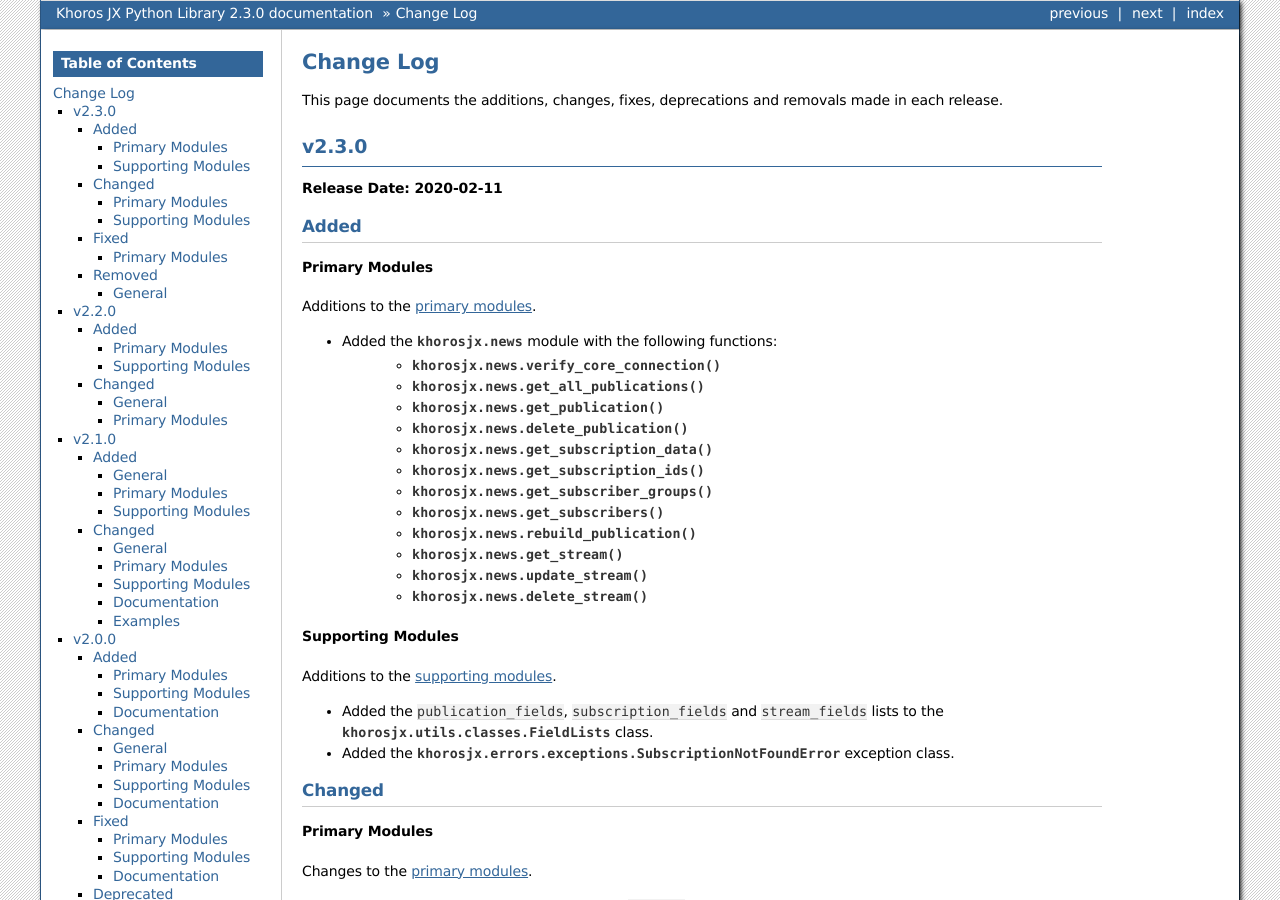
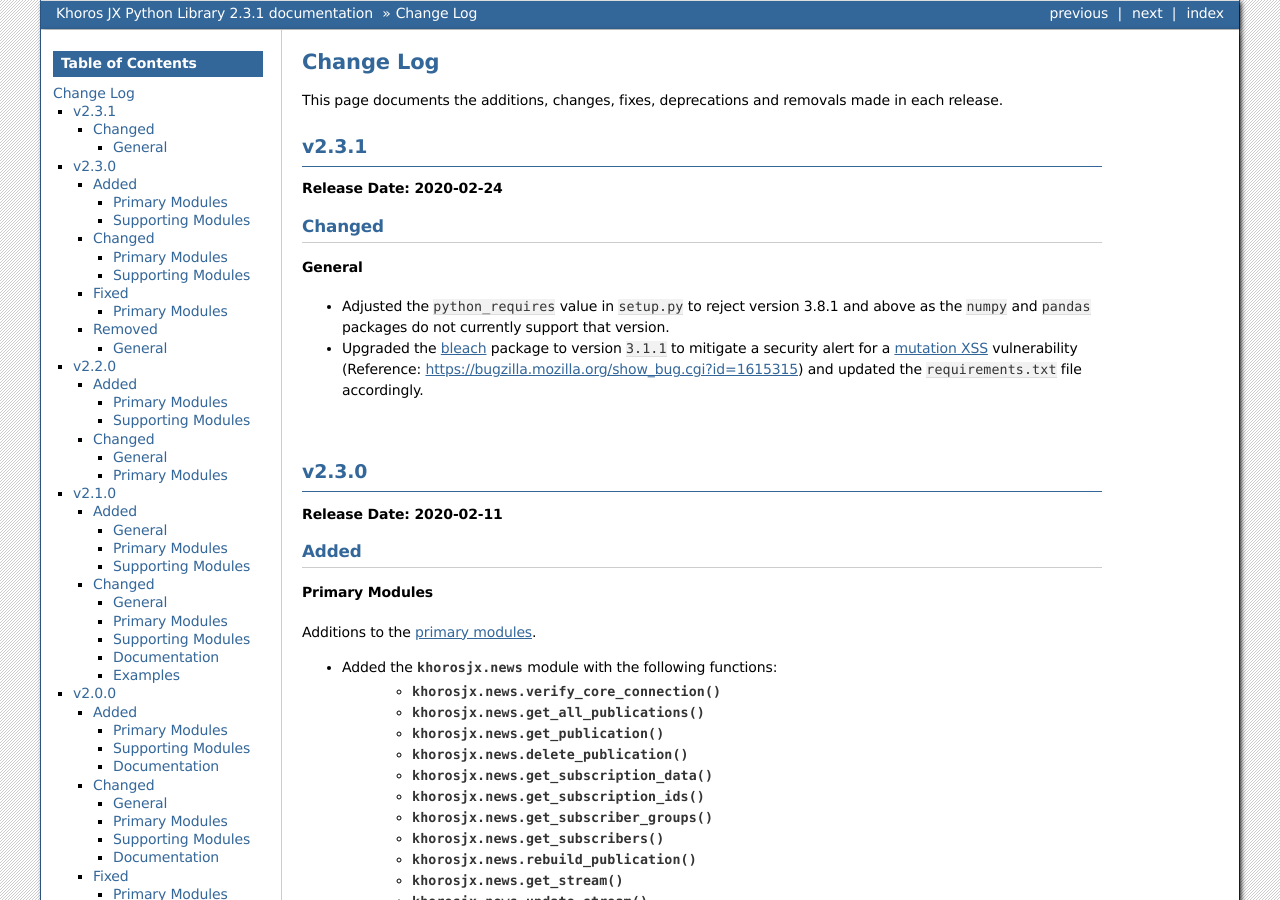
Before and after one commit to jeffshurtliff/khorosjx, a Sphinx documentation site: the page built from docs/changelog.rst, in a window 1280 px wide and 900 px high. Built offline with Sphinx 7.4.7, drawn with Linux system fonts in a browser that asks for light colours; some of the changed text lies outside the part shown.

Commit message:
Made changes as part of v2.3.1 deployment. Change details in changelog.

```diff
--- a/docs/changelog.rst
+++ b/docs/changelog.rst
@@ -2,6 +2,25 @@
 Change Log
 ##########
 This page documents the additions, changes, fixes, deprecations and removals made in each release.
+
+******
+v2.3.1
+******
+**Release Date: 2020-02-24**
+
+Changed
+=======
+
+General
+-------
+* Adjusted the ``python_requires`` value in ``setup.py`` to reject version 3.8.1 and above as the ``numpy`` and
+  ``pandas`` packages do not currently support that version.
+* Upgraded the `bleach <https://bleach.readthedocs.io/>`_ package to version ``3.1.1`` to mitigate a security alert
+  for a `mutation XSS <https://cure53.de/fp170.pdf>`_ vulnerability (Reference:
+  `https://bugzilla.mozilla.org/show_bug.cgi?id=1615315 <https://bugzilla.mozilla.org/show_bug.cgi?id=1615315>`_) and
+  updated the ``requirements.txt`` file accordingly.
+
+|
 
 ******
 v2.3.0
--- a/khorosjx/utils/version.py
+++ b/khorosjx/utils/version.py
@@ -6,10 +6,10 @@
 :Example:           ``__version__ = version.get_full_version()``
 :Created By:        Jeff Shurtliff
 :Last Modified:     Jeff Shurtliff
-:Modified Date:     10 Feb 2020
+:Modified Date:     24 Feb 2020
 """
 
-__version__ = "2.3.0"
+__version__ = "2.3.1"
 
 
 def get_full_version():
--- a/requirements.txt
+++ b/requirements.txt
@@ -1,5 +1,6 @@
+alabaster==0.7.12
 Babel==2.7.0
-bleach==3.1.0
+bleach==3.1.1
 certifi==2019.9.11
 chardet==3.0.4
 colorama==0.4.1
--- a/setup.py
+++ b/setup.py
@@ -35,5 +35,5 @@
         "Topic :: Internet :: WWW/HTTP :: Dynamic Content :: Message Boards",
         "Topic :: Internet :: WWW/HTTP :: Site Management"
     ],
-    python_requires='>=3.6',
+    python_requires='>=3.6, <3.8.1',
 )
```
